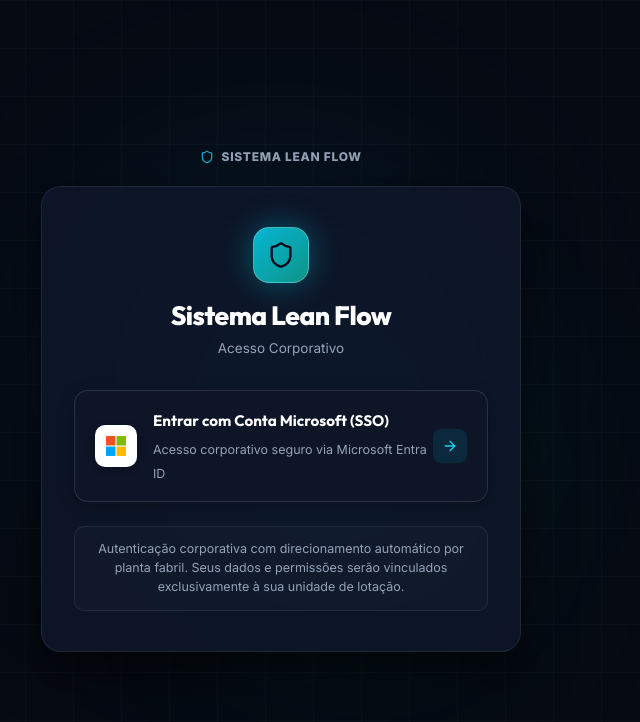
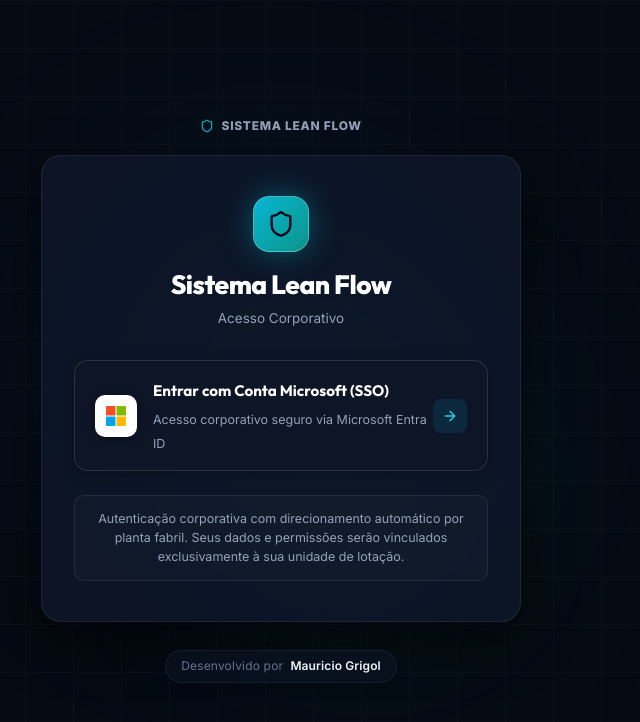
Before and after one commit to Mauthope/lean-flow-system, a Next.js app: page / in a window 1280 px wide. Shown: the top 722 px of the page, without its empty margins (359-999 px from the left). Built offline with nearby package versions, Linux system fonts and the light colour scheme; no server answers.

Commit message:
style(login): adicionar assinatura elegante Desenvolvido por Mauricio Grigol

```diff
--- a/src/app/page.tsx
+++ b/src/app/page.tsx
@@ -641,6 +641,46 @@
           Autenticação corporativa com direcionamento automático por planta fabril. Seus dados e permissões serão vinculados exclusivamente à sua unidade de lotação.
         </div>
       </div>
+
+      {/* Assinatura Corporativa Elegante */}
+      <footer
+        style={{
+          marginTop: '1.75rem',
+          textAlign: 'center',
+          position: 'relative',
+          zIndex: 10,
+        }}
+      >
+        <div
+          style={{
+            display: 'inline-flex',
+            alignItems: 'center',
+            gap: '0.45rem',
+            padding: '0.4rem 0.95rem',
+            borderRadius: '9999px',
+            backgroundColor: 'rgba(15, 23, 42, 0.45)',
+            backdropFilter: 'blur(12px)',
+            WebkitBackdropFilter: 'blur(12px)',
+            border: '1px solid rgba(255, 255, 255, 0.06)',
+            boxShadow: '0 4px 12px rgba(0, 0, 0, 0.25)',
+            fontSize: '0.75rem',
+            letterSpacing: '0.015em',
+            color: 'var(--text-muted, #94a3b8)',
+            fontFamily: 'var(--font-sans)',
+          }}
+        >
+          <span style={{ color: 'var(--text-dim, #64748b)' }}>Desenvolvido por</span>
+          <strong
+            style={{
+              color: '#f1f5f9',
+              fontWeight: 600,
+              letterSpacing: '0.01em',
+            }}
+          >
+            Mauricio Grigol
+          </strong>
+        </div>
+      </footer>
     </div>
   );
 }
```
